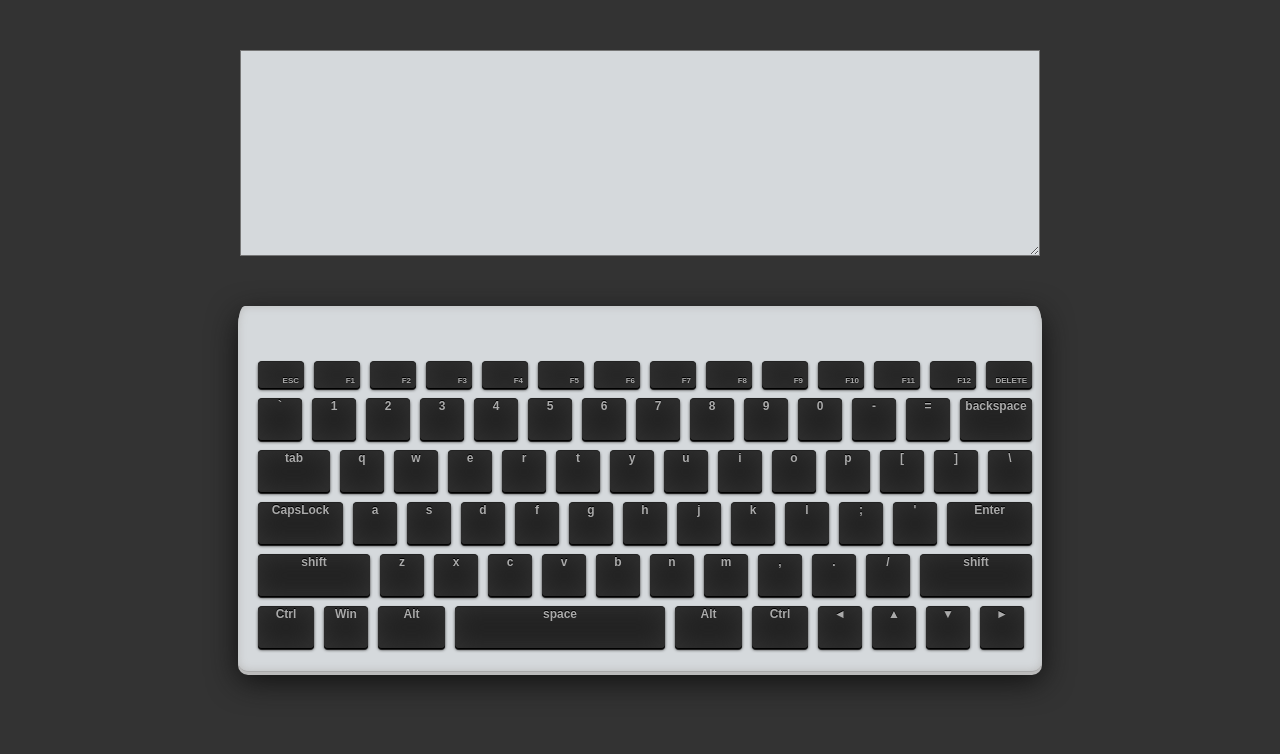
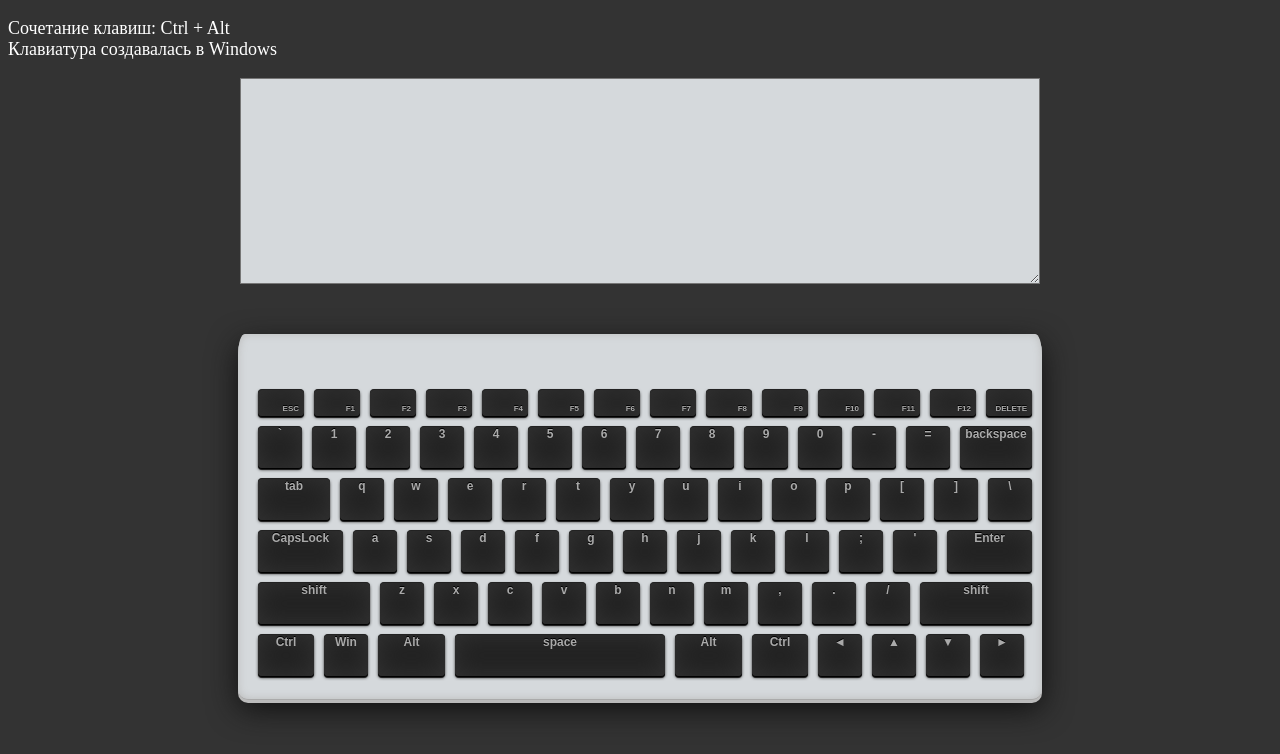
Before and after one commit to solodliudmyla/virtual-keyboard, a plain HTML site: page index.html in a window 1280 px wide. Drawn offline with Linux system fonts and the light colour scheme.

Commit message:
feat: create information area with text about control keys and  operating system

```diff
--- a/script.js
+++ b/script.js
@@ -31,11 +31,23 @@ window.onload = function onLoad() {
   };
 
   let currentLanguage =localStorage.getItem('currentLanguage');
-   if ( currentLanguage===null){currentLanguage='en'};
+   if ( currentLanguage===null){currentLanguage='en'}
 
   let arrayKeyCode = getMatrix('code');
   let arrayButtons = getMatrix(`${currentLanguage}`);
 
+  let createInformationArea=()=>{
+    const controlKeysLanguageText = document.createElement('p');
+    controlKeysLanguageText.setAttribute('id','info');
+    controlKeysLanguageText.innerHTML=`Сочетание клавиш: Ctrl + Alt <br>Клавиатура создавалась в Windows` ;
+    document.body.append(controlKeysLanguageText);
+  };
+  let createViewTextarea = () => {
+    const textarea = document.createElement('textarea');
+    textarea.setAttribute('name', 'textarea');
+    textarea.setAttribute('id', 'textarea');
+    document.body.append(textarea);
+  };
   let createViewKeyboard = () => {
 
     arrayButtons = getMatrix(`${currentLanguage}`);
@@ -65,12 +77,6 @@ window.onload = function onLoad() {
       }
     }
   };
-  let createViewTextarea = () => {
-    const textarea = document.createElement('textarea');
-    textarea.setAttribute('name', 'textarea');
-    textarea.setAttribute('id', 'textarea');
-    document.body.append(textarea);
-  };
   let changeViewKeyboard = () => {
     arrayButtons = getMatrix(`${currentLanguage}`);
     let arrayButtonsRow = [].concat(...arrayButtons);
@@ -82,6 +88,7 @@ window.onload = function onLoad() {
     }
   };
 
+  createInformationArea();
   createViewTextarea();
   createViewKeyboard();
 
@@ -96,7 +103,6 @@ window.onload = function onLoad() {
         changeViewKeyboard();
         localStorage.setItem('currentLanguage', `${currentLanguage}`);
       }
-
     }
   );
   document.addEventListener('keyup', (event) => {
--- a/style.css
+++ b/style.css
@@ -136,3 +136,8 @@ li {
 	margin: 50px auto;
 	display: block;
 }
+#info{
+	height: 10px;
+	color: white;
+	font-size: large;
+}
```
